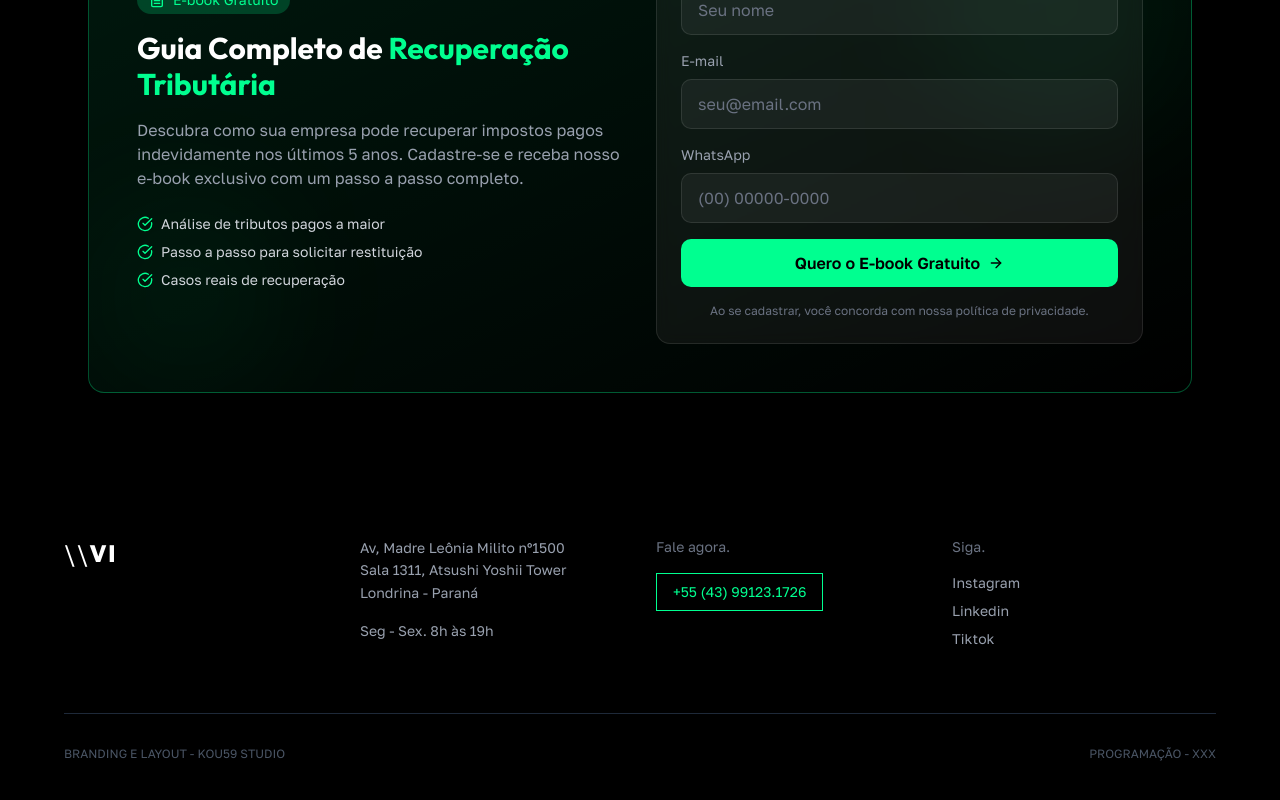
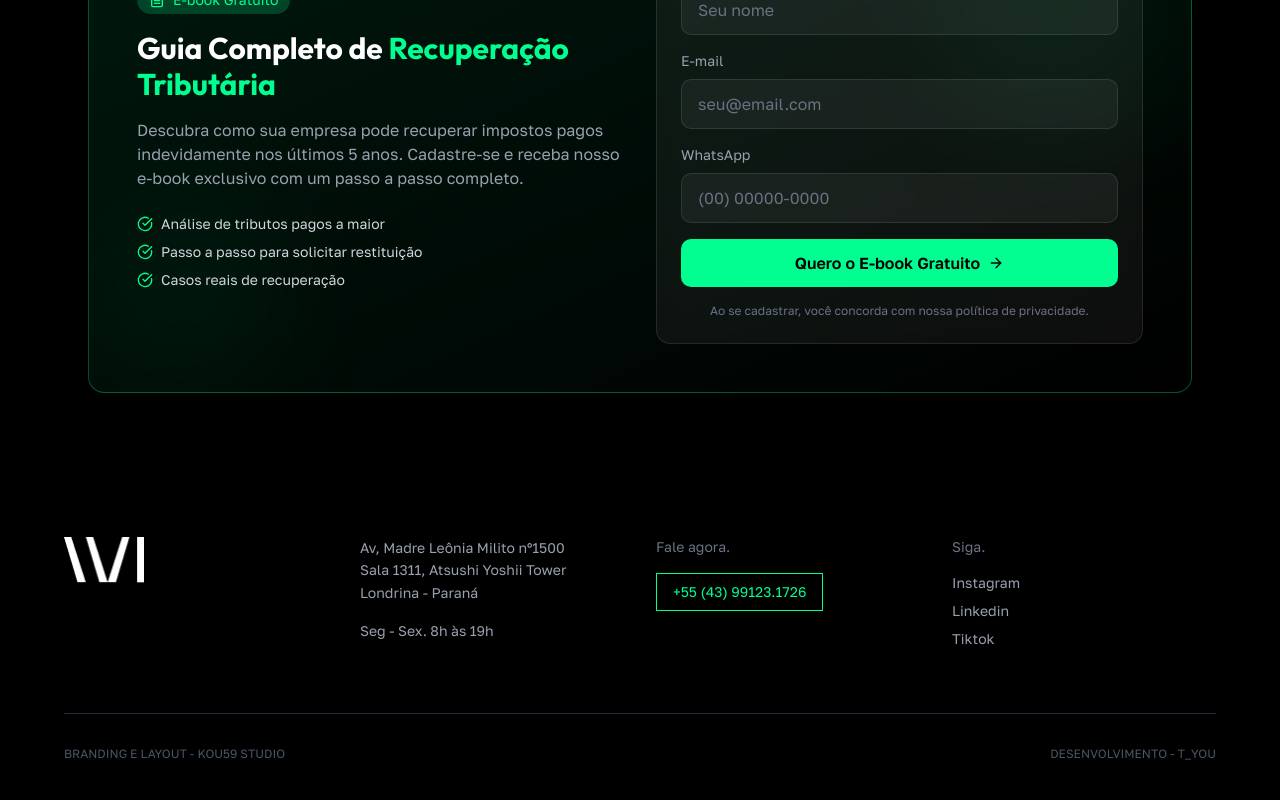
Before and after one commit to tyou-technology/oliveto, a Next.js app: page / in a window 1280 px wide. Shown: the part 5837-6637 px from the top of the page. Built offline with nearby package versions, Linux system fonts and the light colour scheme.

Commit message:
footer updated

```diff
--- a/components/footer.tsx
+++ b/components/footer.tsx
@@ -1,3 +1,4 @@
+import Image from "next/image";
 import Link from "next/link";
 
 export function Footer() {
@@ -7,7 +8,7 @@ export function Footer() {
         <div className="grid md:grid-cols-4 gap-8 mb-16">
           <div>
             <Link href="/" className="text-2xl font-bold tracking-wider">
-              <span className="font-light">\\</span>VI
+              <Image src="/logo-min.png" alt="Logo" width={80} height={80} />
             </Link>
           </div>
 
@@ -59,7 +60,7 @@ export function Footer() {
 
         <div className="border-t border-gray-800 pt-8 flex flex-col md:flex-row justify-between text-xs text-gray-600">
           <p>BRANDING E LAYOUT - KOU59 STUDIO</p>
-          <p>PROGRAMAÇÃO - XXX</p>
+          <p>DESENVOLVIMENTO - T_YOU</p>
         </div>
       </div>
     </footer>
```
